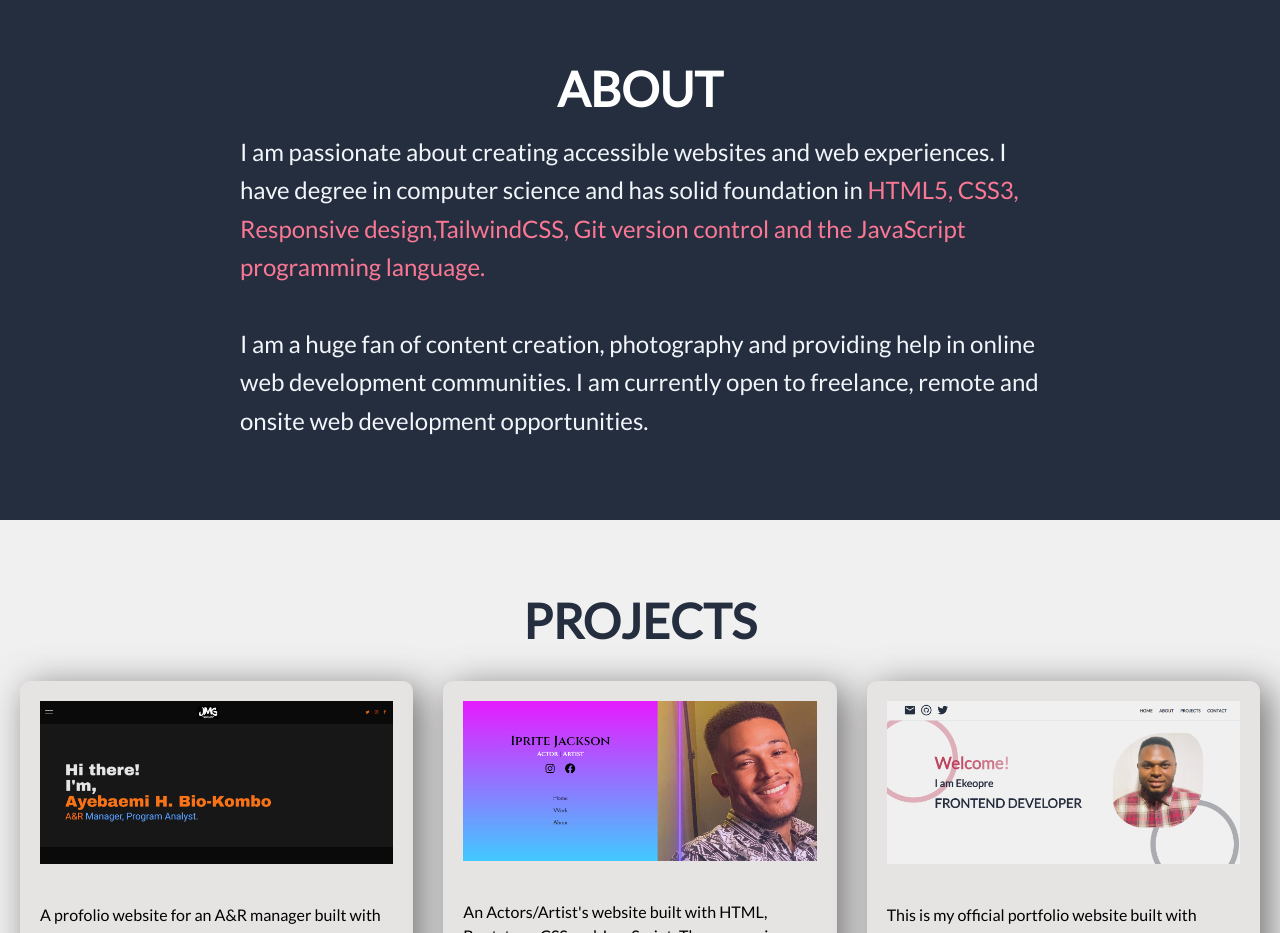
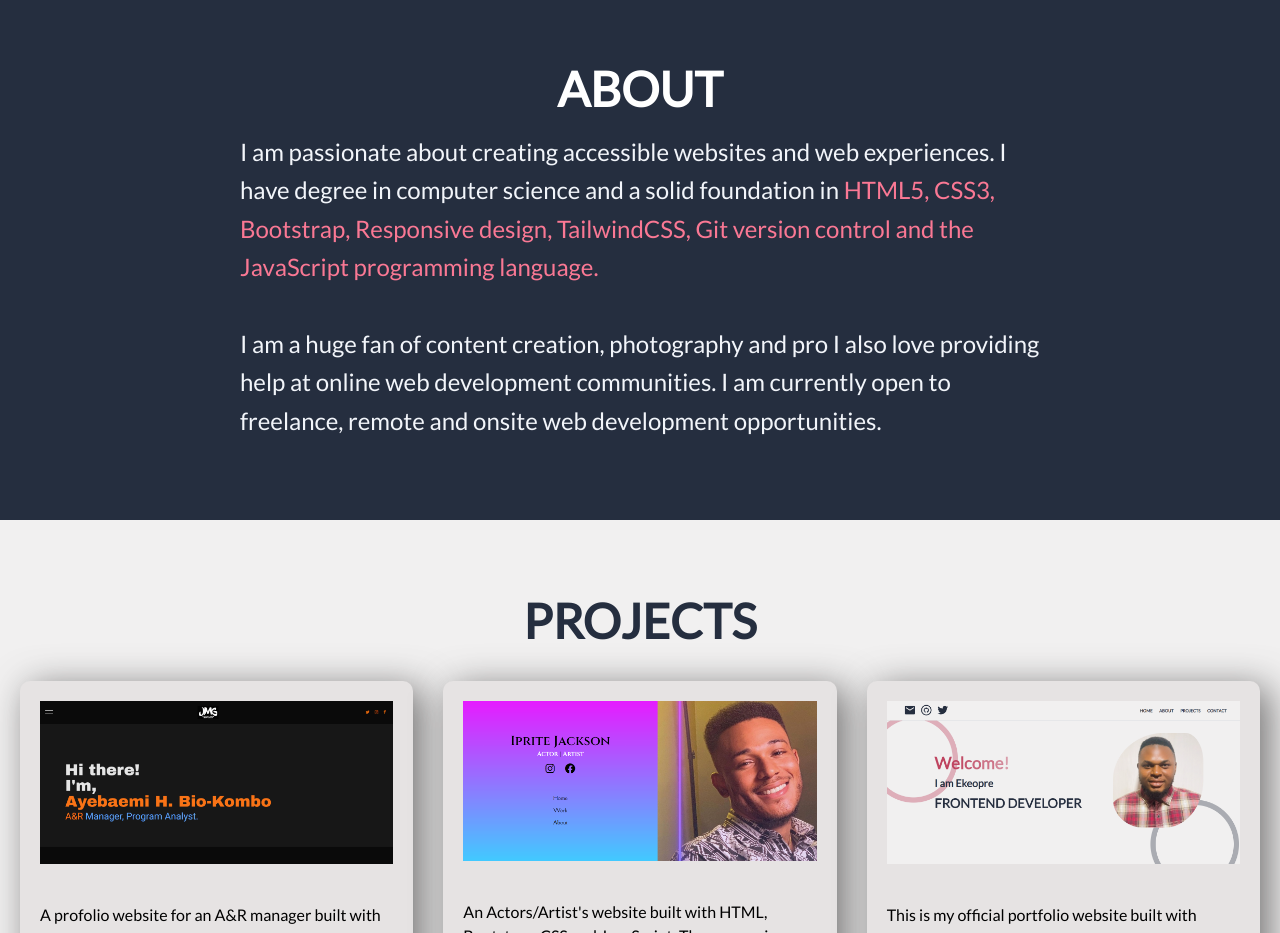
Before and after one commit to Thebuilderekes/ekeopre-portfolio, a plain HTML site: page index.html in a window 1280 px wide. Shown: the part 820-1753 px from the top of the page. Drawn offline with nearby package versions, Linux system fonts and the light colour scheme.

Commit message:
Edited about section

```diff
--- a/index.html
+++ b/index.html
@@ -90,7 +90,7 @@
           <section class="about-section" id="about-section">
                 <div class="about-section-text">
                     <h2 class="about-section-heading">About</h2>
-                    <p>I am passionate about creating accessible websites and web experiences. I have degree in computer science and has solid foundation in <span>HTML5, CSS3, Responsive design,TailwindCSS, Git version control  and the JavaScript programming language.</span>  <br> <br>I am a huge fan of content creation, photography and providing help in online web development communities. I am currently open to freelance, remote and onsite web development opportunities. </p>
+                    <p>I am passionate about creating accessible websites and web experiences. I have degree in computer science and a solid foundation in <span>HTML5, CSS3, Bootstrap, Responsive design, TailwindCSS, Git version control and the JavaScript programming language.</span>  <br> <br>I am a huge fan of content creation, photography and pro I also love providing help at online web development communities. I am currently open to freelance, remote and onsite web development opportunities. </p>
                 </div>
           </section>
 
```
